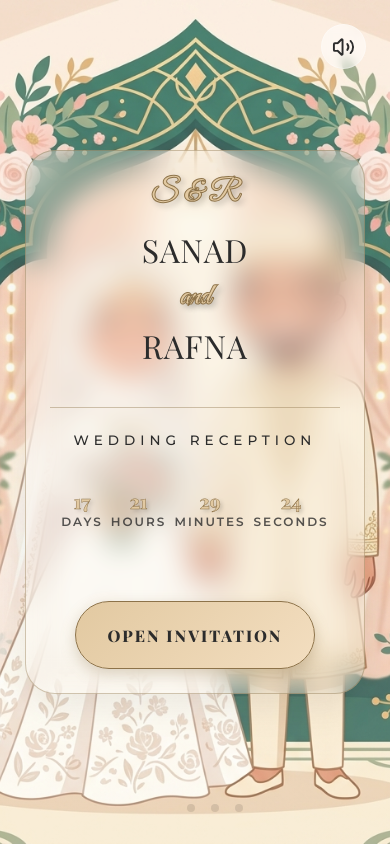
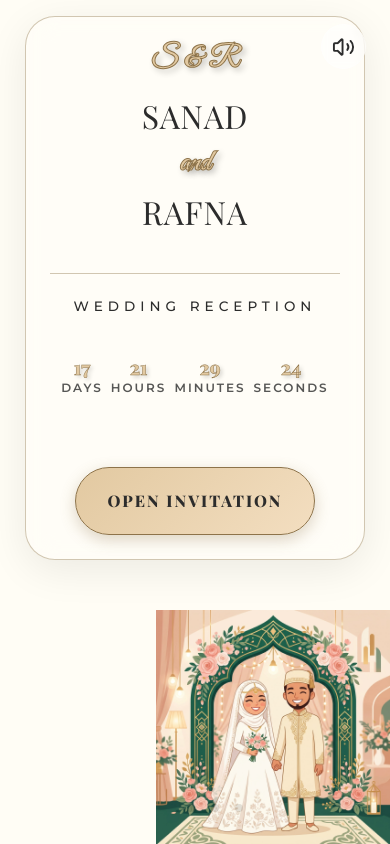
Before and after one commit to SahilVellathur/sanad-and-rafna-wedding-, a React (Vite) app: page / in a window 390 px wide. Built offline with nearby package versions, Linux system fonts and the light colour scheme; a web font is replaced by a local one.

Commit message:
Repositioned wedding illustration and updated canvas color

```diff
--- a/src/index.css
+++ b/src/index.css
@@ -1,7 +1,7 @@
 @import url('https://fonts.googleapis.com/css2?family=Playfair+Display:ital,wght@0,400..900;1,400..900&family=Montserrat:wght@300;400;500;600&family=Great+Vibes&display=swap');
 
 :root {
-  --cream: #faf7f2;
+  --cream: #FFFDF5; /* Solid Cream / Off-White */
   --royal-gold: #E2C9A1; /* Bold Ivory / Antique Gold */
   --stroke-gold: #8D734A; /* Deep Outline */
   --soft-gold: #f3dec0;
@@ -19,7 +19,7 @@
   box-sizing: border-box;
   margin: 0;
   padding: 0;
-  -webkit-tap-highlight-color: transparent; /* Remove default mobile tap highlight */
+  -webkit-tap-highlight-color: transparent;
 }
 
 html, body {
@@ -60,9 +60,10 @@ h1, h2, h3 {
   display: flex;
   flex-direction: column;
   overflow: hidden;
-  background-image: linear-gradient(rgba(255, 255, 255, 0.2), rgba(255, 255, 255, 0.2)), url('/assets/wedding-illustration.png');
-  background-size: cover;
-  background-position: center;
+  background-color: var(--cream);
+  background-image: url('/assets/wedding-illustration.png');
+  background-size: 45%;
+  background-position: right bottom;
   background-attachment: fixed;
   background-repeat: no-repeat;
 }
@@ -89,6 +90,7 @@ h1, h2, h3 {
   width: 100%;
   text-align: center;
   position: relative;
+  z-index: 20;
 }
 
 .btn-primary {
@@ -245,12 +247,18 @@ h1, h2, h3 {
 }
 
 @media (max-width: 600px) {
+  .app-container {
+    background-size: 60%;
+    background-position: right bottom;
+  }
   .page-container {
     padding: 1rem;
+    align-items: flex-start; /* Move card up slightly to avoid covering illustration */
+    padding-top: 3rem;
   }
   .glass-card {
     padding: 2.5rem 1.2rem;
-    width: 90%;
+    width: 92%;
     border-radius: 30px;
   }
   .royal-crest {
```
